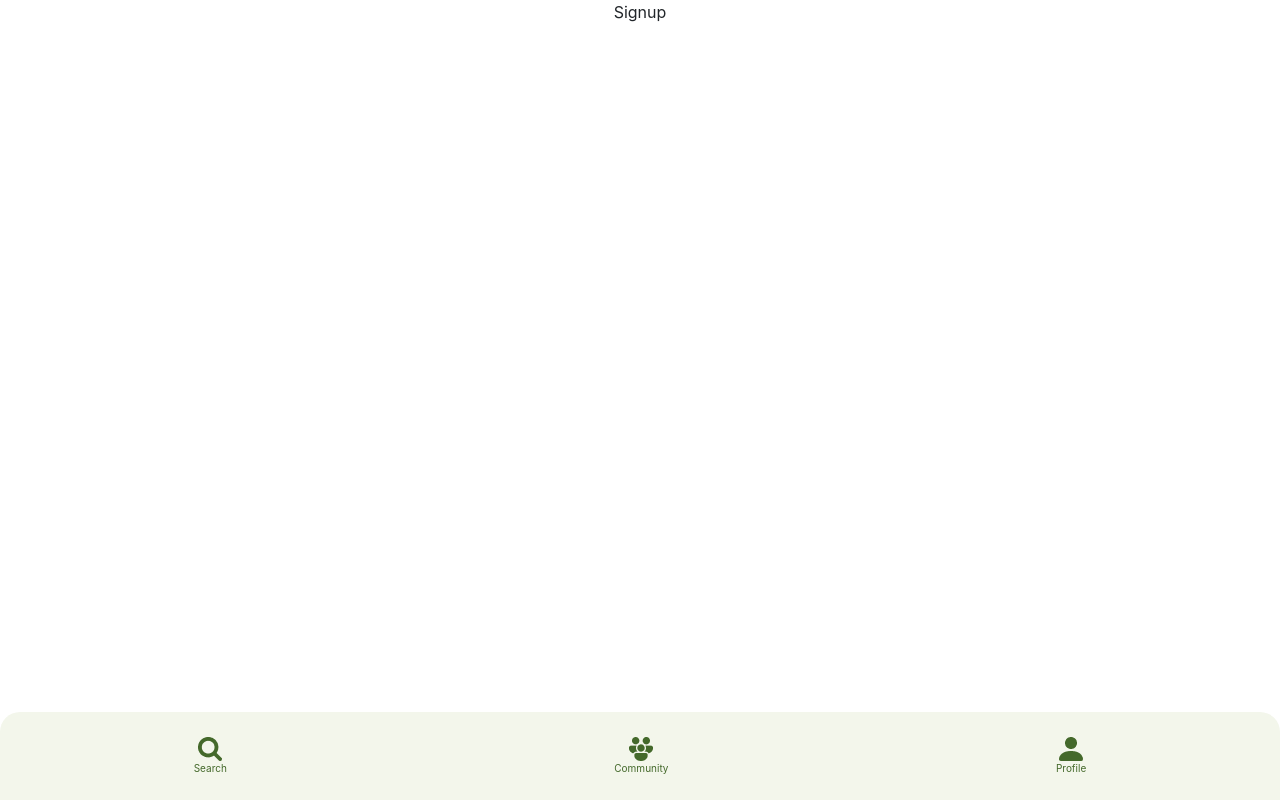
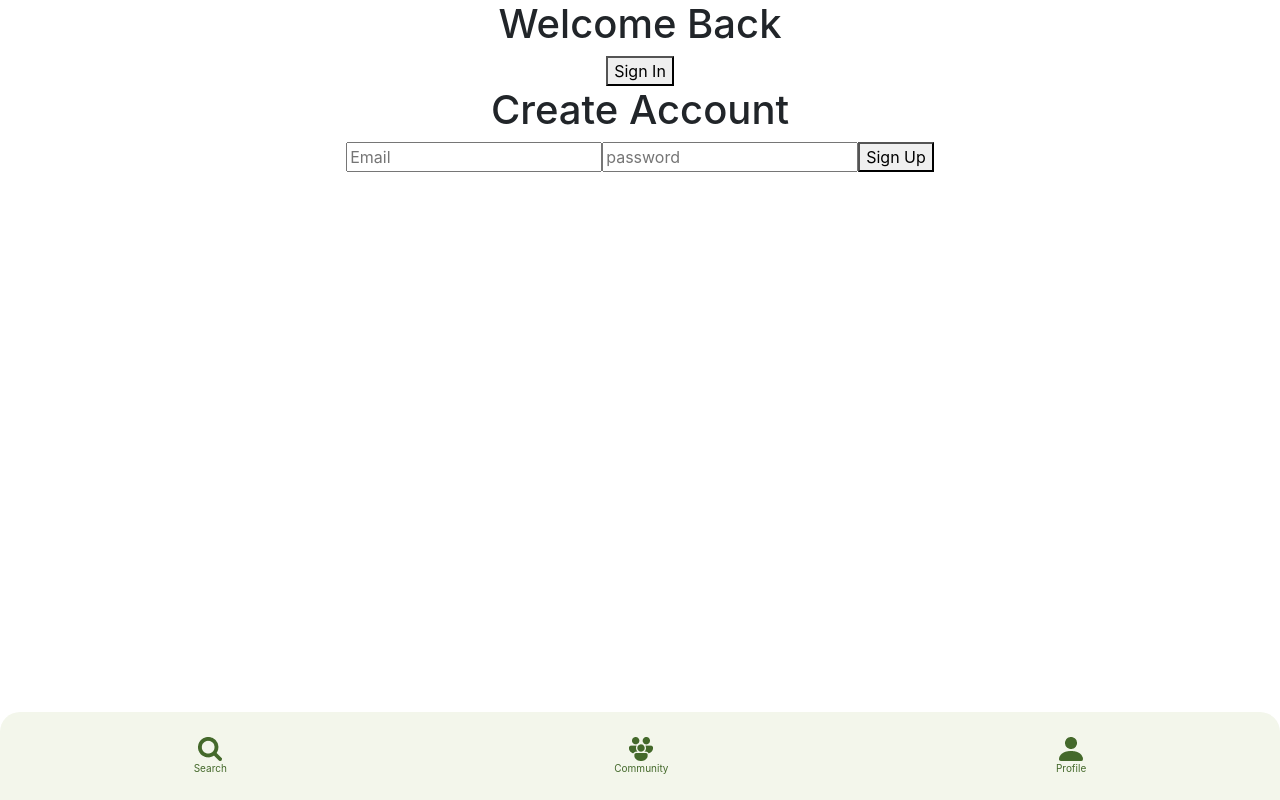
Before and after one commit to maikalangi/Compostr, a React (Create React App) app: page /signup in a window 1280 px wide. Built offline with nearby package versions, Linux system fonts and the light colour scheme; a web font is replaced by a local one.

Commit message:
working on auth Dont PULL

```diff
--- a/package.json
+++ b/package.json
@@ -7,6 +7,7 @@
     "@testing-library/jest-dom": "^5.16.5",
     "@testing-library/react": "^13.3.0",
     "@testing-library/user-event": "^13.5.0",
+    "axios": "^0.27.2",
     "bootstrap": "^5.2.0",
     "google-map-react": "^2.2.0",
     "react": "^18.2.0",
@@ -24,6 +25,7 @@
     "test": "react-scripts test",
     "eject": "react-scripts eject"
   },
+  "proxy": "http://localhost:4000",
   "eslintConfig": {
     "extends": [
       "react-app",
--- a/src/App.js
+++ b/src/App.js
@@ -1,5 +1,5 @@
 import logo from './logo.svg';
-import { BrowserRouter, Routes, Route, Router } from 'react-router-dom';
+import { BrowserRouter, Routes, Route, Navigate } from 'react-router-dom';
 import Map from './pages/Map';
 import './App.css';
 import MainpageMap from './pages/MainpageMap';
@@ -9,6 +9,7 @@ import BottomNav from './components/BottomNav';
 import Signup from './pages/Signup';
 
 function App() {
+  const user = localStorage.getItem("token")
   return (
     <div className="App">
       <BrowserRouter>
@@ -17,7 +18,8 @@ function App() {
           <Route path="/signup" exact element={<Signup/>}/>
           <Route path="/contribute" exact element={<Calculator/>}/>
           <Route path='/map' element={<Map />}/>
-           <Route path='/main' element={<MainpageMap />}/>
+           {user && <Route path='/main' exact element={<MainpageMap />}/>}
+           <Route path="/main" exact element={<Navigate replace to="/"/>}/>
         </Routes>
       <BottomNav/>
       </BrowserRouter>
--- a/src/pages/Login.js
+++ b/src/pages/Login.js
@@ -4,9 +4,37 @@ import apple from '../img/apple.png';
 import facebook from '../img/facebook.png';
 import twitter from '../img/twitter.png';
 import google from '../img/google.png';
-import { Link, useNavigate } from 'react-router-dom';
+import { useState } from 'react'
+import axios from 'axios'
+import { Link } from 'react-router-dom'
 
-const Login = () =>{
+
+
+function Login() {
+    const[data, setData] = useState({
+        email:"",
+        password:"",
+    })
+
+
+    const handleChange =({ currentTarget: input}) => {
+        setData({...data,[input.name]:input.value})
+    }
+
+     const handleSubmit = async(e) => {
+        e.preventDefault()
+        try {
+            const url = "http://localhost:4000/api/auth";
+            const {data:res} =await axios.post(url,data)
+            localStorage.setItem("token", res.data)
+            window.location="/main"
+            console.log(res.message)
+        } catch (error) {
+            console.log(error.response.data)
+        }
+    }
+
+
 
     return (
     <div className="login">
@@ -16,16 +44,33 @@ const Login = () =>{
         <br />
         Making your city greener one bag at a time
         <br />
-        <form >
-            <input type="email" placeholder="example@gmail.com"/>
+        <form onSubmit={handleSubmit} >
+            <input
+                type="email"
+                placeholder="example@gmail.com"
+                name="email"
+                onChange={handleChange}
+                value={data.email}
+                required
+            />
             <br />
-            <input type="text" />
+            <input
+                type="password"
+                placeholder='Password'
+                name='password'
+                onChange={handleChange}
+                value={data.password}
+                required
+            />
             <br />
             Forgot Password?
             <br />
+
             <button type='submit'>Log In</button>
             <br />
+            <Link to='/signup'>
             <button>Sign Up</button>
+            </Link>
         </form>
         <br />
         or
--- a/src/pages/MainpageMap.js
+++ b/src/pages/MainpageMap.js
@@ -15,6 +15,10 @@ function MainpageMap() {
         event.target.parentNode.style.height='855px'
     }
 
+    const handleLogout = ()=> {
+        localStorage.removeItem("token")
+        window.location.reload()
+    }
 
   return (
     <div className='divImage'>
@@ -46,7 +50,7 @@ function MainpageMap() {
         </a>
         <BsCircleFill className="circle" size={20} color='blue' />
     <div>MainpageMap</div>
-
+        <button onClick={handleLogout}>Log Out</button>
     </div>
   )
 }
--- a/src/pages/Signup.js
+++ b/src/pages/Signup.js
@@ -1,11 +1,66 @@
-import React, {useState, useEffect} from 'react'
-import { Link, useNavigate } from 'react-router-dom';
+import React  from 'react'
+import { Link, useNavigate } from 'react-router-dom'
+import { useState } from 'react'
+import axios from 'axios'
 
 
 function Signup() {
-  return (
-    <div>Signup</div>
-  )
+    const [data, setData]= useState({
+        email:"",
+        password:""
+    })
+    const [error,setError] = useState("")
+    const navigate = useNavigate()
+
+    const handleChange =({ currentTarget: input}) => {
+        setData({...data,[input.name]:input.value})
+    }
+
+   const handleSubmit = async (e) => {
+		e.preventDefault();
+		try {
+			const url = "http://localhost:4000/api/users";
+			const { data: res } = await axios.post(url, data);
+			navigate("/login");
+			console.log(res.message);
+		} catch (error) {
+			console.log(error.response.data)
+		}
+	};
+
+    return (
+        <div className='signup'>
+            <h1> Welcome Back</h1>
+            <Link to="/">
+            <button type="button" className='button'>
+                Sign In
+            </button>
+            </Link>
+            <form onSubmit={handleSubmit}>
+                <h1>Create Account</h1>
+                <input
+                    onChange={handleChange}
+                    type="email"
+                    placeholder='Email'
+                    name="email"
+                    value={data.email}
+                    required
+                />
+                <input
+                    onChange={handleChange}
+                    type="password"
+                    placeholder='password'
+                    name="password"
+                    value={data.password}
+                    required
+                />
+                {error && <div>{error}</div>}
+                <button type="submit">
+                    Sign Up
+                </button>
+            </form>
+        </div>
+    )
 }
 
 export default Signup
```
Also changed, not shown: 1 other file (tests, documents, lock files or other folders).
